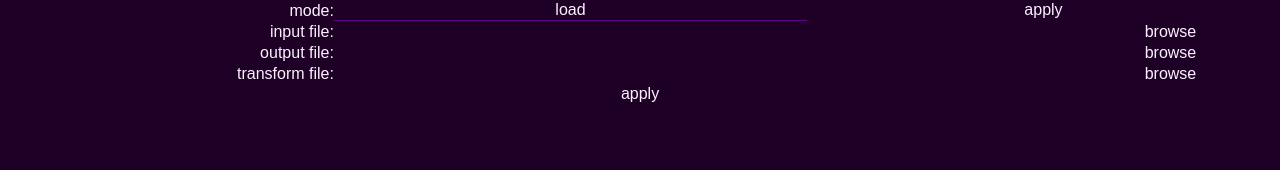
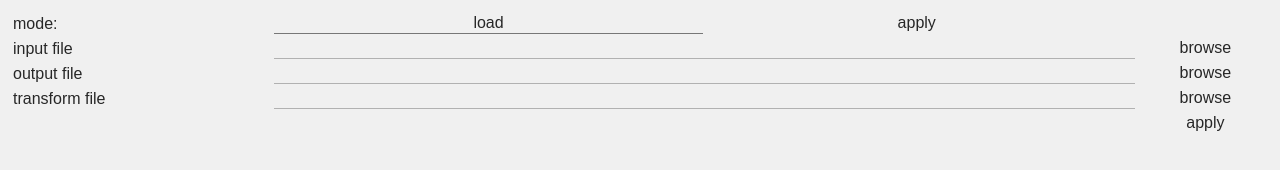
Before and after one commit to maksimil/jconvert, an Electron app: page public/index.html in a window 1280 px wide. Drawn offline with Linux system fonts and the light colour scheme.

Commit message:
Final redesign, I hope

```diff
--- a/public/index.html
+++ b/public/index.html
@@ -10,8 +10,8 @@
     <table>
       <tbody>
         <tr>
-          <td>mode:</td>
-          <td colspan="2">
+          <td class="text">mode:</td>
+          <td class="input">
             <div class="mode-container">
               <button
                 class="mode mode-selected"
@@ -27,31 +27,36 @@
           </td>
         </tr>
         <tr>
-          <td>input file:</td>
-          <td><input type="text" name="ipath" id="ipath" /></td>
-          <td><button onclick='browse(true, "ipath")'>browse</button></td>
+          <td class="text">input file</td>
+          <td class="input"><input type="text" name="ipath" id="ipath" /></td>
+          <td class="browse">
+            <button onclick='browse(true, "ipath")'>
+              browse
+            </button>
+          </td>
         </tr>
         <tr>
-          <td>output file:</td>
-          <td><input type="text" name="opath" id="opath" /></td>
-          <td>
+          <td class="text">output file</td>
+          <td class="input"><input type="text" name="opath" id="opath" /></td>
+          <td class="browse">
             <button onclick='browse(getmode() === "save", "opath")'>
               browse
             </button>
           </td>
         </tr>
         <tr>
-          <td>transform file:</td>
-          <td><input type="text" name="tpath" id="tpath" /></td>
-          <td>
+          <td class="text">transform file</td>
+          <td class="input"><input type="text" name="tpath" id="tpath" /></td>
+          <td class="browse">
             <button onclick='browse(getmode() === "apply","tpath")'>
               browse
             </button>
           </td>
         </tr>
         <tr>
-          <td colspan="3" class="apply" onclick="apply()">
-            <button>apply</button>
+          <td colspan="2"></td>
+          <td class="apply">
+            <button onclick="apply()">apply</button>
           </td>
         </tr>
       </tbody>
--- a/public/styles/index.css
+++ b/public/styles/index.css
@@ -4,11 +4,12 @@
 
 button.mode {
   flex: 1;
-  margin-bottom: 1px;
-  display: table-cell;
 }
 
 button.mode-selected {
-  border-bottom: 1px var(--vibrant) solid;
-  margin-bottom: 0px;
+  border-bottom: 1px solid var(--db-em-color);
 }
+
+td.text {
+  width: 20%;
+}
--- /dev/null
+++ b/public/styles/info.css
@@ -0,0 +1,4 @@
+td.title {
+  text-align: center;
+  padding-bottom: 10px;
+}
--- a/public/styles/main.css
+++ b/public/styles/main.css
@@ -1,59 +1,58 @@
 :root {
-  --main-color: #1e0027;
-  --vibrant: #620080;
-  --hover-color: #c6b3cc94;
+  --background-color: #f0f0f0;
+  --db-color: #b1b1b1;
+  --db-em-color: #777777;
 }
 
 * {
-  margin: 0px;
-  color: #fcf1ff;
   font-family: Arial, Helvetica, sans-serif;
   font-size: 12pt;
+  color: #272727;
+}
+
+body {
+  background-color: var(--background-color);
+  margin: 10px;
 }
 
 table {
-  border-collapse: collapse;
   width: 100%;
-  height: 100%;
 }
 
-body {
-  background-color: var(--main-color);
+td.input {
+  padding-right: 10px;
+  padding-left: 10px;
 }
 
-tr {
-  padding: 0px;
+td.browse {
+  width: 10%;
 }
 
-td {
-  text-align: right;
-  padding: 0px;
+input {
+  width: 100%;
+  border: none;
+  border-bottom: 1px solid var(--db-color);
+  background-color: var(--background-color);
+}
+
+input:focus {
+  outline: none;
+  border-bottom: 1px solid var(--db-em-color);
 }
 
 button {
   width: 100%;
-  height: 100%;
   border: none;
   background-color: transparent;
+  border-bottom: 1px solid transparent;
 }
 
 button:hover {
-  background-color: var(--hover-color);
+  outline: none;
+  border-bottom: 1px solid var(--db-color);
 }
 
 button:focus {
   outline: none;
+  border-bottom: 1px solid var(--db-em-color);
 }
-
-input {
-  width: 100%;
-  background-color: var(--main-color);
-  border: none;
-  margin-bottom: 1px;
-}
-
-input:focus {
-  outline: none;
-  border-bottom: 1px solid var(--vibrant);
-  margin-bottom: 0px;
-}
--- /dev/null
+++ b/public/styles/savefilter.css
@@ -0,0 +1,3 @@
+td.text {
+  width: 40%;
+}
--- a/src/info.ts
+++ b/src/info.ts
@@ -3,7 +3,9 @@ import { ipcRenderer } from "electron";
 const root = <HTMLElement>document.getElementById("root");
 
 ipcRenderer.on("init-data", (event, arg) => {
+  root.innerHTML += `<tr><td class="title" colspan="2">${arg["title"]}</td></tr>`;
   Object.keys(arg).forEach((k) => {
-    root.innerHTML += `<tr><td>${k}:</td><td>${arg[k]}</td></tr>`;
+    if (k !== "title")
+      root.innerHTML += `<tr><td>${k}</td><td>${arg[k]}</td></tr>`;
   });
 });
```
Also changed, not shown: public/info.html (+1 -0 lines), public/savefilter.html (+7 -5 lines), src/main.ts (+6 -3 lines).
